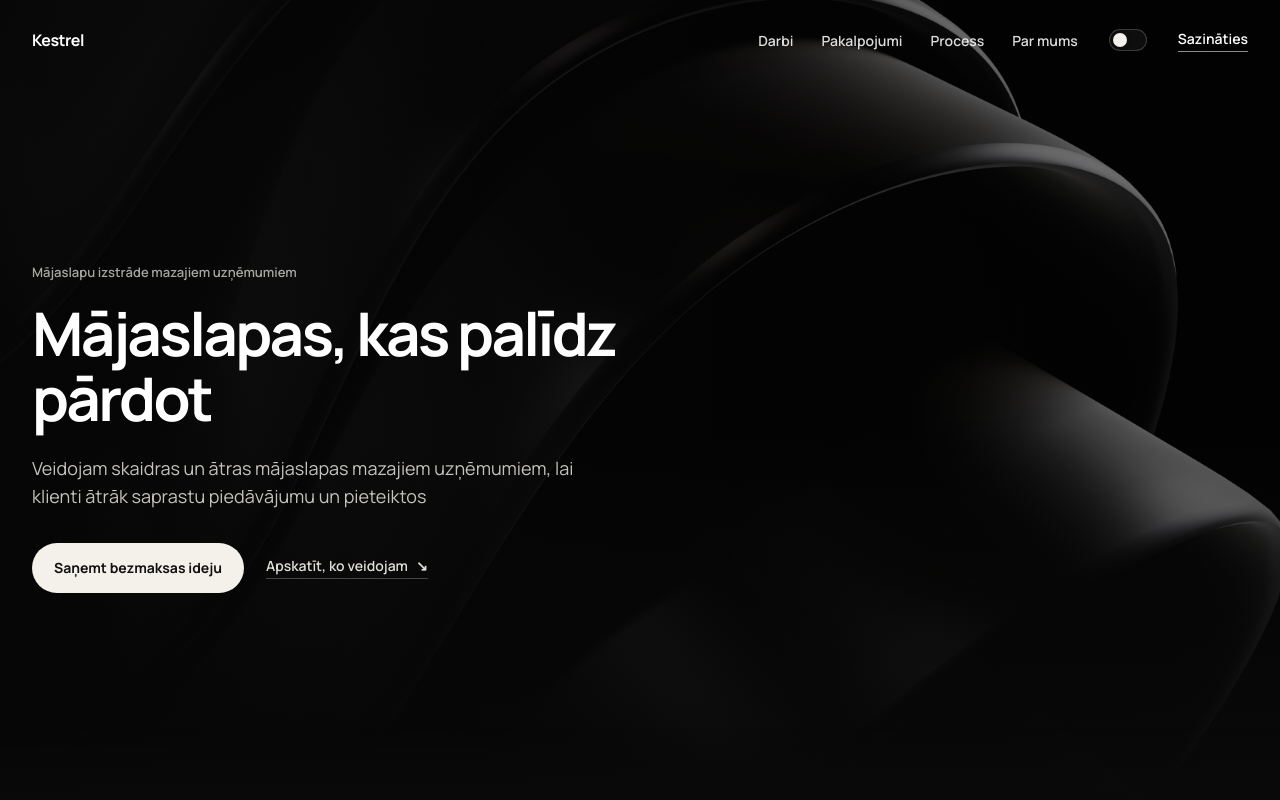
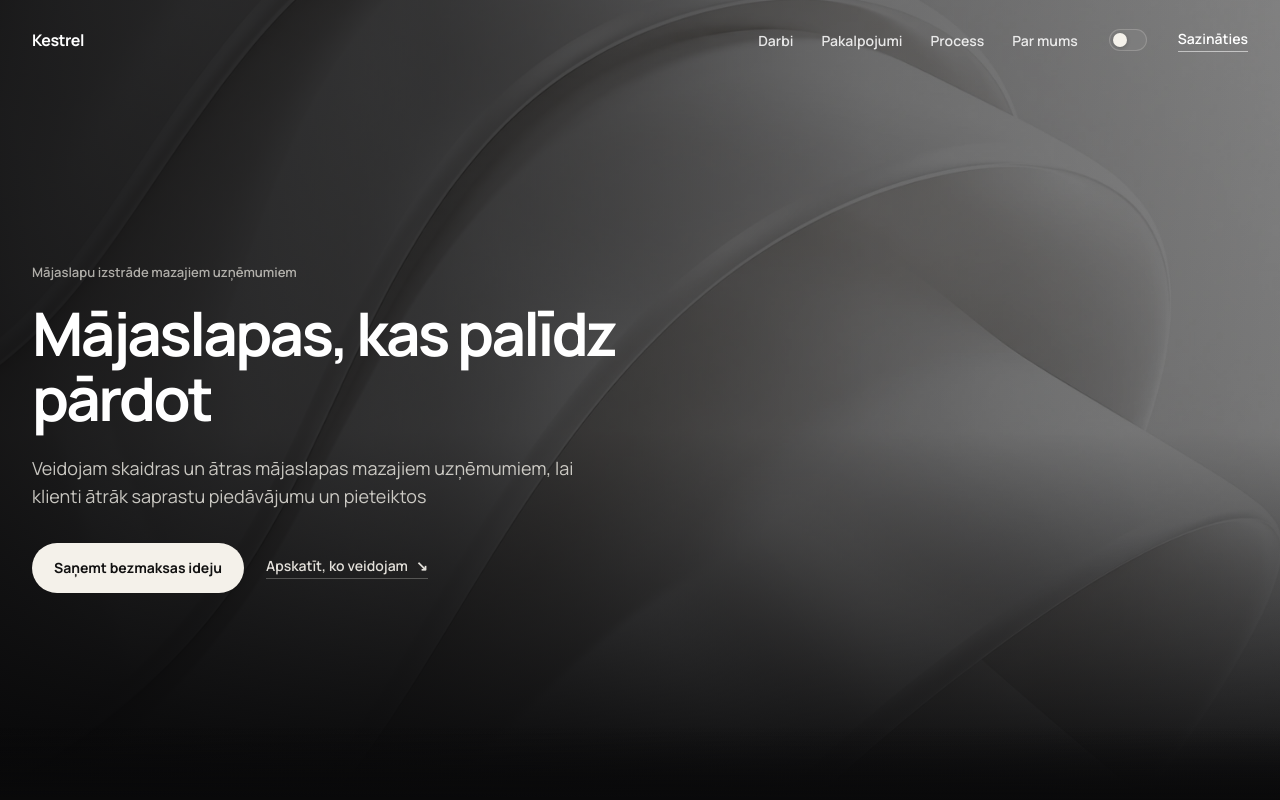
Before and after one commit to davisl24/WEBSITEAGENCY, a Next.js app: page / in a window 1280 px wide. Shown: the top 800 px of the page. Built offline with nearby package versions, Linux system fonts and the light colour scheme.

Commit message:
feat: use dedicated light theme hero image

```diff
--- a/app/page.tsx
+++ b/app/page.tsx
@@ -1,5 +1,6 @@
 import Image from "next/image";
 import heroBg from "./assets/images/andrew-kliatskyi-k7XTD-HCZAw-unsplash.jpg";
+import heroBgLight from "./assets/images/balts_fons_optimizets.webp";
 import ValueShowcase from "./components/ValueShowcase";
 import SmoothScroll from "./components/SmoothScroll";
 import ProcessFlow from "./components/ProcessFlow";
@@ -12,7 +13,8 @@ export default function Home() {
       <SmoothScroll />
       <section className="hero">
         <div className="hero-media" aria-hidden="true">
-          <Image src={heroBg} alt="" fill priority className="hero-media-image" />
+          <Image src={heroBg} alt="" fill priority className="hero-media-image hero-media-image-dark" />
+          <Image src={heroBgLight} alt="" fill priority className="hero-media-image hero-media-image-light" />
           <div className="hero-media-overlay" />
         </div>
 
```
